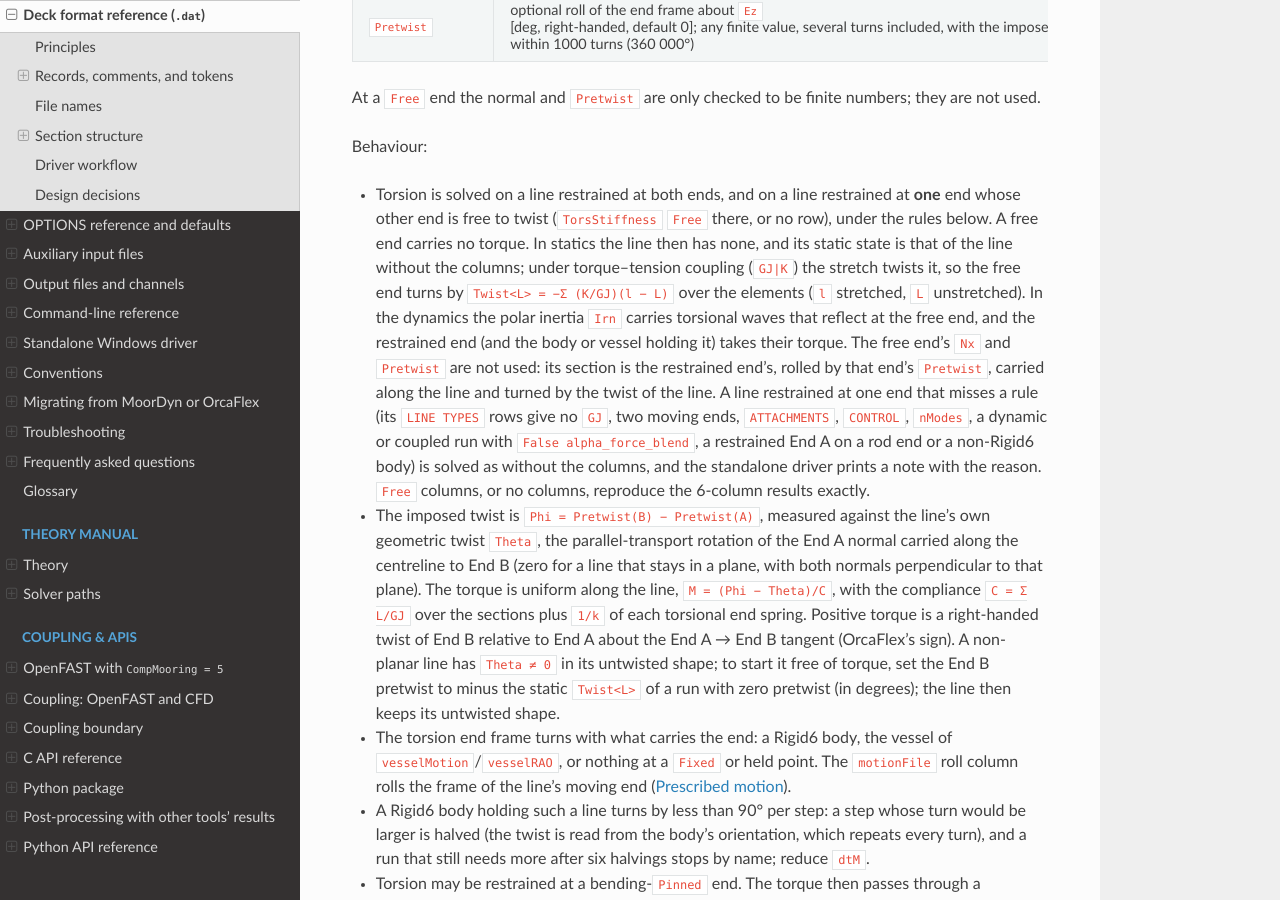
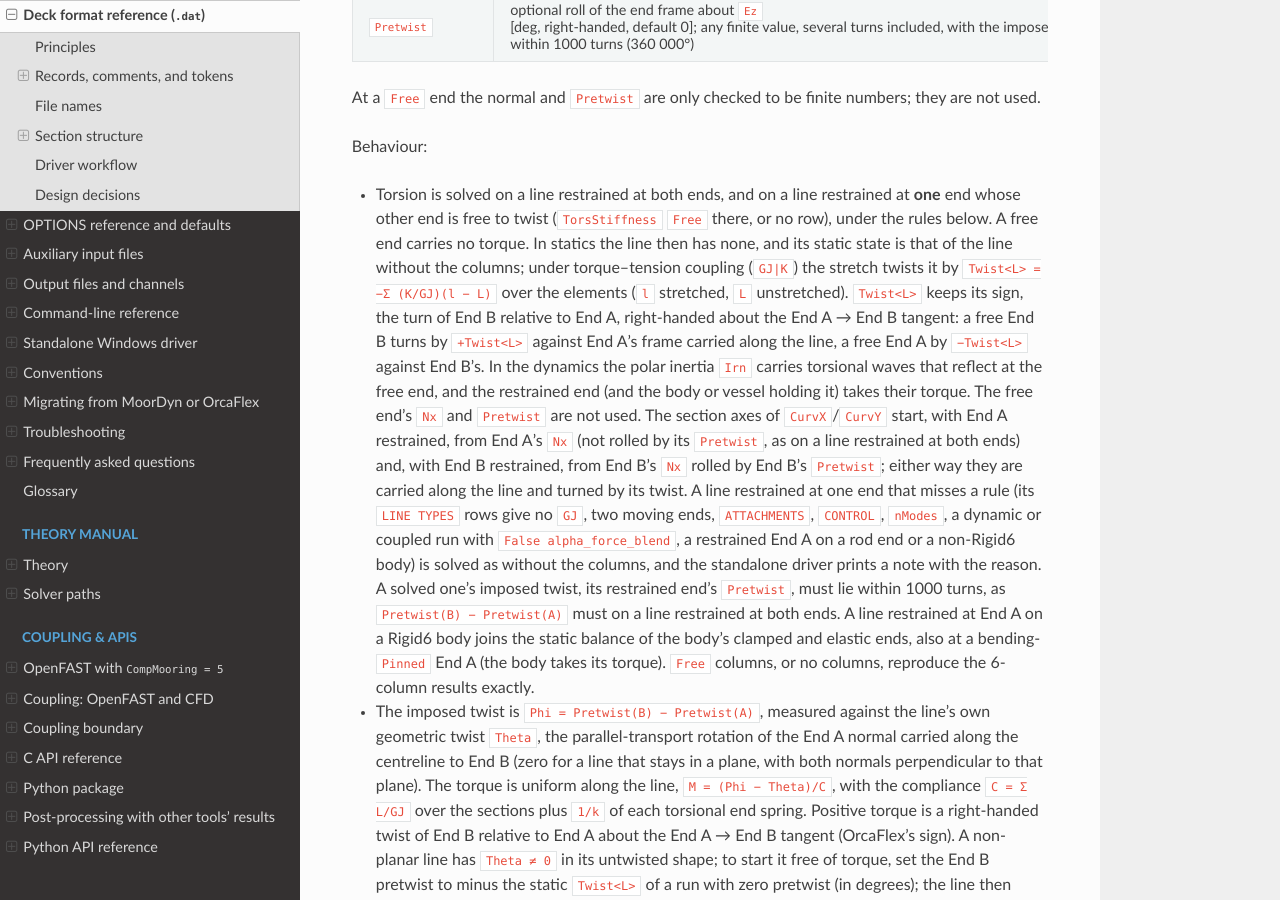
Before and after one commit to SMI-Lab-Inha/CableDyn, a Sphinx documentation site: the page built from doc/driver_format.md, in a window 1280 px wide and 900 px high, scrolled down 20730 px. Built offline with Sphinx 7.4.7 and the Read the Docs theme 3.1.0, drawn with Linux system fonts in a browser that asks for light colours.

Commit message:
fix(torsion): one-end torsion review: swap parity, pretwist range, names
- Python deck validator: the torsion columns of a line written anchor first
  are keyed by the native End A/B (the anchor-first swap, which also negates
  a pretwist), as the held ends are; a line restrained at the deck's End B on
  a Point3 body, which the swap makes End A, is now refused its twist
  channels as natively. Parity tests with that deck (and its Rigid6 twin)
  against the native driver.
- A line solved in torsion at one end holds its restrained end's Pretwist
  (its imposed twist) within 1000 turns, natively and in the validator, as a
  line restrained at both ends holds Pretwist(B) - Pretwist(A).
- The one-end static note gives Twist<L> with its axis (End B relative to
  End A, right-handed about the End A -> End B tangent); the docs state that
  a free End B turns by +Twist<L> and a free End A by -Twist<L>.
- driver_format: the CurvX/CurvY axes of a line free at one end start from
  End A's Nx (not rolled by its Pretwist) when End A is restrained and from
  End B's Nx rolled by End B's Pretwist when End B is; file_formats: the
  roll column is read on a deck with a line solved in torsion.
- CHANGELOG names the result changes: a line restrained at End A on a Rigid6
  body joins the static balance of the body's clamped ends, also when
  bending-Pinned there (on a buoy the static Body1My goes from -103.9 N m to
  1e-6, FairTen1 from 126885 to 126857 N, Body1Ry from 0.3004 to 0.2984 deg;
  the march differs by up to 2.6 % at dtM 0.05 s, 0.5 % at 0.0125 s; about
  1e-7 when clamped), and OpenFAST checkpoints of decks with one restrained
  end and a GJ row written before the change do not reload (the cable
  mirror grew by the nodal twist; the rebuild stops at a mirror-extent
  check).

The one-end static note, like the both-end one, is printed on every static
body pass (the shared note path is left as it is). All 53 example decks are
bit-identical to dev.

Signed-off-by: Jae Hoon Seo <jaehoon.seo@inha.ac.kr>

```diff
--- a/doc/conventions.rst
+++ b/doc/conventions.rst
@@ -174,8 +174,10 @@
 
 These apply to a finite-EI line solved in torsion: restrained at both ends, or at one end with
 the other free to twist (:doc:`driver_format`). On a line free at one end the free end's
-``Pretwist`` is not used (0), :math:`\Phi` is the restrained end's alone, and ``Twist<L>`` is
-the free end's turn relative to the restrained end.
+``Pretwist`` is not used (0), :math:`\Phi` is the restrained end's alone, and ``Twist<L>``
+keeps its sign, the turn of End B relative to End A about the End A → End B tangent: a free
+End B turns by ``+Twist<L>`` against End A's frame carried along the line, a free End A by
+``−Twist<L>`` against End B's.
 
 - The end frame of each end is its direction ``Ez`` (End A → End B) and its reference normal
   ``Nx``, in the frame of ``Ez``. ``Pretwist`` rolls the end frame about ``Ez`` by a right-handed
--- a/doc/driver_format.md
+++ b/doc/driver_format.md
@@ -853,15 +853,23 @@
   whose other end is free to twist (`TorsStiffness` `Free` there, or no row), under the rules
   below. A free end carries no torque. In statics the line then has none, and its static state
   is that of the line without the columns; under torque–tension coupling (`GJ|K`) the stretch
-  twists it, so the free end turns by `Twist<L> = −Σ (K/GJ)(l − L)` over the elements (`l`
-  stretched, `L` unstretched). In the dynamics the polar inertia `Irn` carries torsional waves
-  that reflect at the free end, and the restrained end (and the body or vessel holding it)
-  takes their torque. The free end's `Nx` and `Pretwist` are not used: its section is the
-  restrained end's, rolled by that end's `Pretwist`, carried along the line and turned by the
-  twist of the line. A line restrained at one end that misses a rule (its `LINE TYPES` rows
-  give no `GJ`, two moving ends, `ATTACHMENTS`, `CONTROL`, `nModes`, a dynamic or coupled run
-  with `False alpha_force_blend`, a restrained End A on a rod end or a non-Rigid6 body) is
-  solved as without the columns, and the standalone driver prints a note with the reason.
+  twists it by `Twist<L> = −Σ (K/GJ)(l − L)` over the elements (`l` stretched, `L`
+  unstretched). `Twist<L>` keeps its sign, the turn of End B relative to End A, right-handed
+  about the End A → End B tangent: a free End B turns by `+Twist<L>` against End A's frame
+  carried along the line, a free End A by `−Twist<L>` against End B's. In the dynamics the
+  polar inertia `Irn` carries torsional waves that reflect at the free end, and the restrained
+  end (and the body or vessel holding it) takes their torque. The free end's `Nx` and
+  `Pretwist` are not used. The section axes of `CurvX`/`CurvY` start, with End A restrained,
+  from End A's `Nx` (not rolled by its `Pretwist`, as on a line restrained at both ends) and,
+  with End B restrained, from End B's `Nx` rolled by End B's `Pretwist`; either way they are
+  carried along the line and turned by its twist. A line restrained at one end that misses a
+  rule (its `LINE TYPES` rows give no `GJ`, two moving ends, `ATTACHMENTS`, `CONTROL`,
+  `nModes`, a dynamic or coupled run with `False alpha_force_blend`, a restrained End A on a
+  rod end or a non-Rigid6 body) is solved as without the columns, and the standalone driver
+  prints a note with the reason. A solved one's imposed twist, its restrained end's `Pretwist`,
+  must lie within 1000 turns, as `Pretwist(B) − Pretwist(A)` must on a line restrained at both
+  ends. A line restrained at End A on a Rigid6 body joins the static balance of the body's
+  clamped and elastic ends, also at a bending-`Pinned` End A (the body takes its torque).
   `Free` columns, or no columns, reproduce the 6-column results exactly.
 - The imposed twist is `Phi = Pretwist(B) − Pretwist(A)`, measured against the line's own
   geometric twist `Theta`, the parallel-transport rotation of the End A normal carried along the
--- a/doc/theory.rst
+++ b/doc/theory.rst
@@ -552,8 +552,8 @@
 torque :math:`(\Phi - \Theta_{\text{eff}})/C` zero. The statics are then those of the line
 without torsion (with the axial stiffness :math:`EA - K^2/GJ`), and every element twists by
 :math:`\hat\tau_e = 0`, i.e. by :math:`-(K_e/GJ_e)(l_e - L_{0,e})` of material twist; their sum
-is the free end's turn against the restrained end's frame carried along the line
-(``Twist<L>``). In the dynamics the free end's node has no spring and no held angle: its angle
+is ``Twist<L>``, the turn of End B relative to End A against the restrained end's frame
+carried along the line (a free End A turns by its negative). In the dynamics the free end's node has no spring and no held angle: its angle
 is free, its lumped inertia :math:`I_{rn} L_0/2` and its element's torque balance it, and its
 end frame is a gauge that nothing reads (the free end's ``Nx`` and ``Pretwist`` are not used).
 The torque vanishes at the free end, so torsional waves reflect there, and the line's modes are
```
Also changed, not shown: CHANGELOG.md (+16 -9 lines), doc/file_formats.rst (+4 -4 lines), doc/outputs.rst (+4 -3 lines), doc/troubleshooting.rst (+6 -4 lines), 4 other files.
